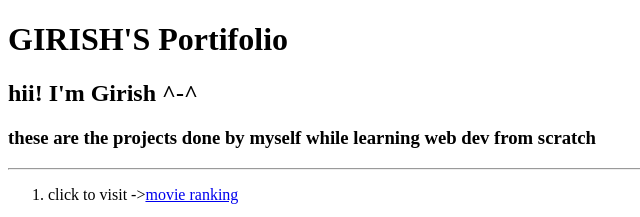
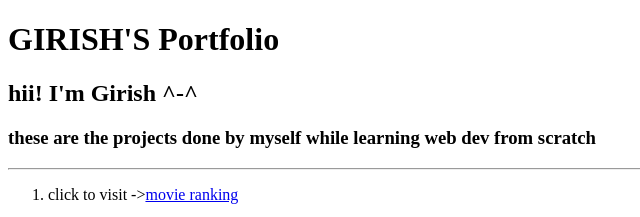
Before and after one commit to botgirish/html-portfolio, a plain HTML site: page index.html in a window 1280 px wide. Shown: the top 217 px of the page, 0-640 px from the left. Drawn offline with Linux system fonts and the light colour scheme.

Commit message:
Update index.html

```diff
--- a/index.html
+++ b/index.html
@@ -7,7 +7,7 @@
     <title>Document</title>
 </head>
 <body>
-    <h1>GIRISH'S Portifolio</h1>
+    <h1>GIRISH'S Portfolio</h1>
     <h2>hii! I'm Girish ^-^ </h2>
     <h3>these are the projects done by myself while learning web dev from scratch</h3>
     <hr/>
```
